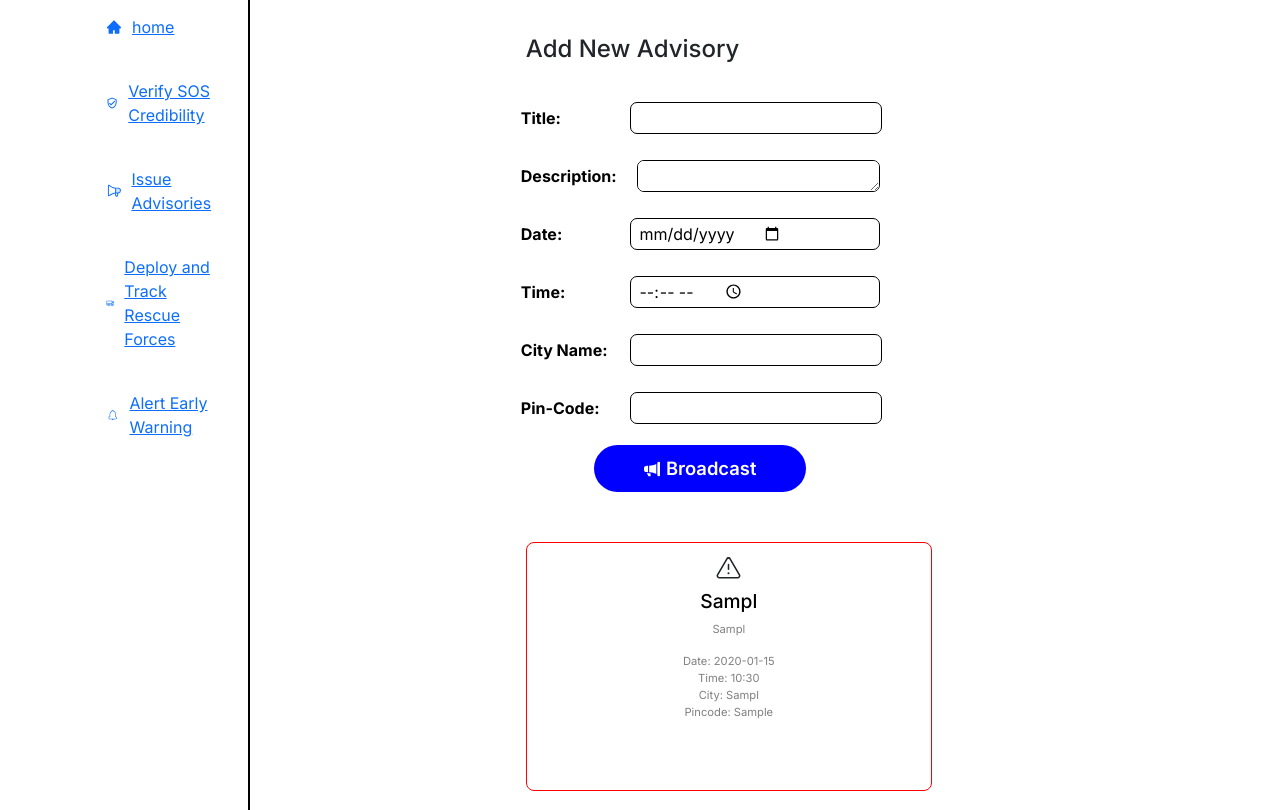
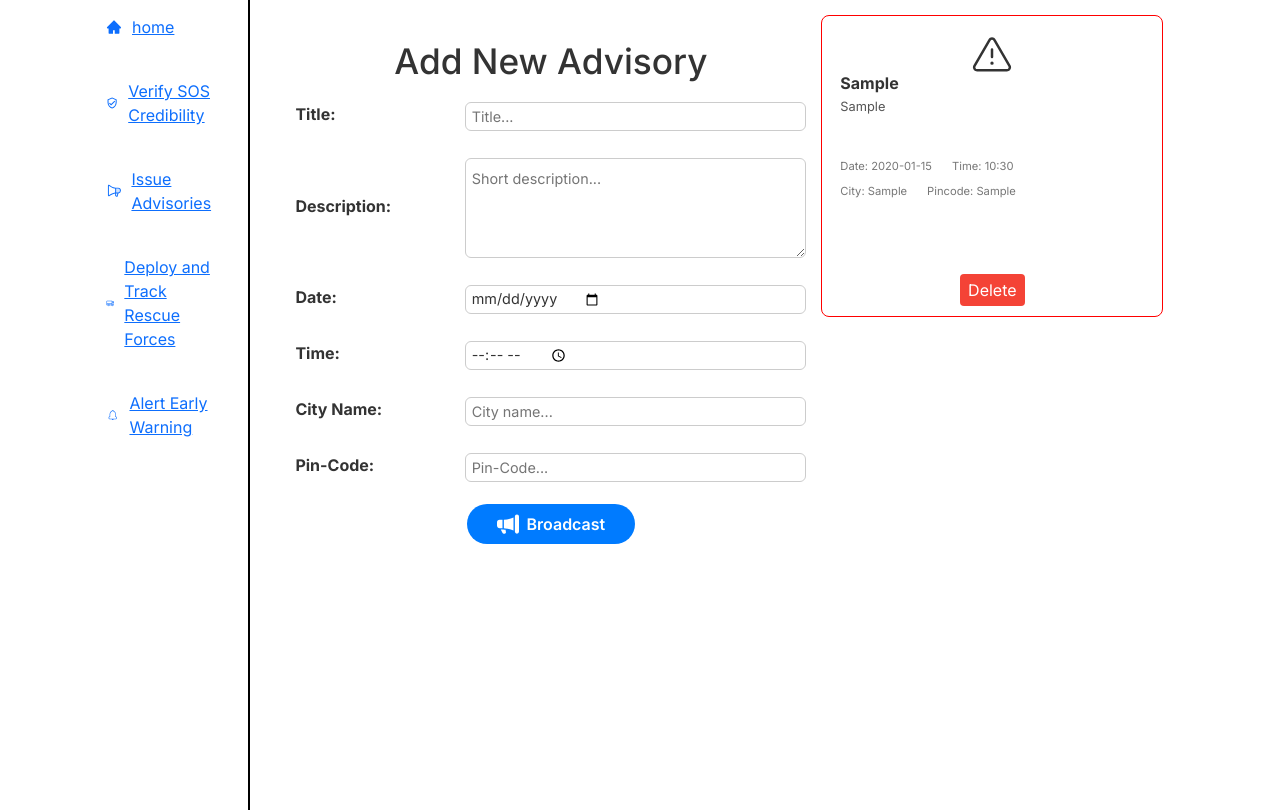
Before and after one commit to Gautam-04/ProjectInternal, a React (Create React App) app in the folder Web/frontend/: page /home/advisories in a window 1280 px wide. Both pictures are taken after typing "Sample", "Sample", "2020-01-15", "10:30", "Sample", "Sample" into the empty fields and a click on the button "Broadcast". Built offline with nearby package versions, Linux system fonts and the light colour scheme.

Commit message:
Alert Updated

```diff
--- /dev/null
+++ b/Web/frontend/src/components/Advisory/AddAdvisory.css
@@ -0,0 +1,70 @@
+.add-advisory-container {
+    max-width: 600px;
+    margin-left:10px;
+    margin-top:10px;
+    padding: 10px;
+    border-radius: 8px;
+    min-width:60%;
+    height:30%;
+  }
+
+  .header {
+    text-align: center;
+    font-size: 2rem;
+    margin-bottom: 3px;
+    color: #333;
+  }
+
+  .advisory-form {
+    display: flex;
+    flex-direction: column;
+    gap: 5px;
+  }
+
+  .form-group {
+    display: flex;
+    flex-direction: column;
+  }
+
+  .form-group label {
+    font-weight: bold;
+    color: #333;
+    margin-bottom: 5px;
+  }
+
+  .form-group input,
+  .form-group textarea {
+    padding: 3px;
+    border: 1px solid #ddd;
+    border-radius: 4px;
+    font-size: 1rem;
+    color: #333;
+    resize: vertical;
+  }
+
+  .form-group textarea {
+    min-height: 100px;
+  }
+
+  .submit-button {
+    display: flex;
+    align-items: center;
+    justify-content: center;
+    padding: 12px 20px;
+    border: none;
+    border-radius: 4px;
+    background-color: #007bff;
+    color: white;
+    font-size: 1rem;
+    font-weight: bold;
+    cursor: pointer;
+    transition: background-color 0.3s;
+  }
+
+  .submit-button:hover {
+    background-color: #0056b3;
+  }
+
+  .submit-button svg {
+    margin-right: 8px;
+  }
--- a/Web/frontend/src/components/Advisory/AddAdvisory.jsx
+++ b/Web/frontend/src/components/Advisory/AddAdvisory.jsx
@@ -1,15 +1,16 @@
 import React from "react";
 import { BsFillMegaphoneFill } from "react-icons/bs";
-
+import "./AddAdvisory.css";
 const AddAdvisory = ({ handleChange, handleSubmit, advisory }) => {
   return (
-    <div className="advisories-container">
+    <div className="add-advisory-container">
       <h2 className="header">Add New Advisory</h2>
-      <form onSubmit={handleSubmit}>
+      <form onSubmit={handleSubmit} className="advisory-form">
         <div className="form-group">
           <label htmlFor="title">Title:</label>
           <input
             type="text"
+            placeholder="Title..."
             id="title"
             name="title"
             value={advisory.title}
@@ -24,6 +25,7 @@ const AddAdvisory = ({ handleChange, handleSubmit, advisory }) => {
           <textarea
             id="description"
             name="description"
+            placeholder="Short description..."
             value={advisory.description}
             onChange={(e) => handleChange(e.target.name, e.target.value)}
             required
@@ -57,6 +59,7 @@ const AddAdvisory = ({ handleChange, handleSubmit, advisory }) => {
             type="text"
             id="cityName"
             name="cityName"
+            placeholder="City name..."
             value={advisory.cityName}
             onChange={(e) => handleChange(e.target.name, e.target.value)}
             required
@@ -68,14 +71,15 @@ const AddAdvisory = ({ handleChange, handleSubmit, advisory }) => {
             type="text"
             id="pincode"
             name="pincode"
+            placeholder="Pin-Code..."
             value={advisory.pincode}
             onChange={(e) => handleChange(e.target.name, e.target.value)}
             required
           />
         </div>
-        <button type="submit" className="broadcast">
-          <BsFillMegaphoneFill size={22} className="megaPhone" />
-          Broadcast
+        <button type="submit" className="submit-button">
+          <BsFillMegaphoneFill size={22} />
+          <span>Broadcast</span>
         </button>
       </form>
     </div>
--- a/Web/frontend/src/components/Advisory/Advisory.css
+++ b/Web/frontend/src/components/Advisory/Advisory.css
@@ -1,50 +1,89 @@
-.single-card {
+/* Container for each advisory item */
+.single-advisory {
   display: flex;
   flex-direction: column;
   align-items: center;
-  margin: 10px;
-  padding: 10px;
-  border-radius: 8px;
-  border: 1px solid red;
+  padding: 10px; /* Reduced padding for compactness */
+  border-radius: 8px; /* Reduced border-radius for a more compact look */
+  border: none; /* Removed border */
+  background-color: white; /* Ensure background is white */
+  border:1px solid red;
 }
 
+/* Advisory card styling */
 .advisory-card {
-  text-align: center; /* Center-align the text */
+  display: flex;
+  flex-direction: column;
   background-color: white;
   border: none;
-  color: gray;
-  padding: 10px 15px;
-  width: 30vw;
-  height: 25vh;
-  box-sizing: border-box;
+  color: #333; /* Darker text color for readability */
+  padding: 8px; /* Reduced padding */
+  width: 25vw; /* Reduced width for compactness */
+  height: 25vh; /* Reduced height for compactness */
+  box-sizing: border-box; /* Ensure padding and border are included in width and height */
 }
 
-.advisory-title {
-  font-size: 1.2rem; /* Larger font size for the title */
-  color: black;
+/* Icon container styling */
+.icon-container {
+  display: flex;
+  flex-direction: column;
+  align-items: center;
 }
 
-.advisory-details {
-  font-size: 0.7rem; /* Smaller font size for details */
-  color: gray;
-  gap: 10px;
+/* Title styling within advisory card */
+.advisory-title {
+  font-weight: 700;
+  font-size: 1rem; /* Further reduced font size for the title */
+  color: #333; /* Dark color for readability */
+  margin-bottom: 4px; /* Reduced space below the title */
 }
 
-.advisory-date-time{
-    display:flex;
-    flex-direction:row;
+/* Styling for advisory description */
+.advisory-description {
+  height: 7vh;
+  font-size: 0.8rem; /* Smaller font size for description */
+  color: #555; /* Darker gray color for text */
+  margin-bottom: 5px; /* Reduced space below description */
 }
 
-.advisory-date-time,
-.advisory-location {
-  display: block;
+/* Container for date, time, city, and pincode */
+.advisory-time {
+  display: flex;
   flex-direction: row;
+  gap: 20px; /* Reduced space between each meta item */
+  font-size: 0.7rem; /* Smaller font size for meta information */
+  color: #777; /* Lighter gray for text */
+  margin-bottom: 8px; /* Reduced space below meta section */
 }
+.advisory-city {
+  display: flex;
+  flex-direction: row;
+  gap: 20px; /* Reduced space between each meta item */
+  font-size: 0.7rem; /* Smaller font size for meta information */
+  color: #777; /* Lighter gray for text */
+  margin-bottom: 8px; /* Reduced space below meta section */
+}
+
+/* Delete button styling */
 .delete-button {
-    margin-top:5px;
-    padding:2px;
+  padding: 4px 8px; /* Reduced padding for a smaller button */
+  margin-top: 3rem; /* Adjusted margin for button placement */
+  background-color: #f44336; /* Red background for delete button */
+  color: white;
+  border: none;
+  border-radius: 4px;
+  cursor: pointer;
+  transition: background-color 0.3s; /* Smooth transition for hover effect */
 }
-.disasters-container{
-    display:flex;
-    flex-direction:row;
+
+.delete-button:hover {
+  background-color: #d32f2f; /* Darker red on hover */
 }
+
+/* Container for disaster items */
+.disasters-container {
+  display: flex;
+  flex-wrap: wrap; /* Allow items to wrap to the next line */
+  gap: 10px; /* Reduced space between items */
+  justify-content: center; /* Center items horizontally */
+}
--- a/Web/frontend/src/components/Advisory/SingleAdvisory.jsx
+++ b/Web/frontend/src/components/Advisory/SingleAdvisory.jsx
@@ -3,24 +3,30 @@ import { GoAlert } from "react-icons/go";
 
 const SingleAdvisory = ({ item, index }) => {
   return (
-    <div className="single-card">
-      <div className="icon-container">
-        <GoAlert size={25} />
-      </div>
+    <div className="">
+      {" "}
+      {/* Add class to wrap advisory */}
       <div className="advisory-card">
-        <h3 className="advisory-title">{item.title?.slice(0, 5)}</h3>
+        <div className="icon-container">
+          <GoAlert size={40} className="advisory-icon" />{" "}
+          {/* Corrected className */}
+        </div>
+        <h3 className="advisory-title">{item.title?.slice(0, 20)}</h3>{" "}
+        {/* Increased slice length for better display */}
         <div className="advisory-details">
           <p className="advisory-description">
-            {item.description?.slice(0, 5)}
+            {item.description?.slice(0, 100)}{" "}
+            {/* Increased slice length for better display */}
           </p>
-          <div className="advisory-date-time">
+          <div className="advisory-time">
             <div>Date: {item.date}</div>
             <div>Time: {item.time}</div>
           </div>
-          <p className="advisory-location">
-            <div>City: {item.cityName?.slice(0, 5)}</div>
+          <div className="advisory-city">
+            <div>City: {item.cityName?.slice(0, 20)}</div>{" "}
+            {/* Increased slice length for better display */}
             <div>Pincode: {item.pincode?.slice(0, 6)}</div>
-          </p>
+          </div>
         </div>
       </div>
     </div>
--- a/Web/frontend/src/pages/Advisories/Advisories.css
+++ b/Web/frontend/src/pages/Advisories/Advisories.css
@@ -1,116 +1,126 @@
+/* Container for the entire advisory panel */
 .advisory-panel {
     display: flex;
-    flex-direction: column;
-    margin: auto;
-    width: 100%;
+    flex-direction: row;
+    margin: 0 auto;
     height: 100vh; /* Full viewport height */
     overflow: auto; /* Enable scrolling if needed */
 }
 
+/* Hide scrollbar for WebKit browsers */
 .advisory-panel::-webkit-scrollbar {
-    display: none; /* Hide scrollbar for WebKit browsers */
+    display: none;
 }
 
+/* Hide scrollbar for Firefox */
 .advisory-panel {
-    scrollbar-width: none; /* Hide scrollbar for Firefox */
+    scrollbar-width: none;
 }
 
+/* Container for advisory and disaster sections */
 .advisories-container,
 .disasters-container {
     flex: 1; /* Flex grow to fill available space */
     margin: auto;
     max-width: 50%; /* Maximum width for each container */
-    border-radius: 5%; /* Rounded corners */
-    padding: 20px;
+    border-radius: 8px; /* Rounded corners */
+    padding-top:10px;
     box-sizing: border-box; /* Include padding and border in total width and height */
     display: flex; /* Use flexbox for layout */
     flex-wrap: wrap; /* Allow items to wrap if needed */
     gap: 15px; /* Space between items */
 }
 
+/* Header styling */
 .header {
-    padding: 10px;
+    padding: 15px;
     display: flex;
+    margin: auto;
     justify-content: center;
-    font-size: 1.5rem; /* Font size for the header */
+    font-size: 2.2rem; /* Slightly larger font size for better visibility */
+    color: #333; /* Darker color for better readability */
 }
 
+/* Form container to center the form */
 .form-container {
     display: flex;
     justify-content: center; /* Center horizontally */
     align-items: center; /* Center vertically if desired */
     height: 100%; /* Ensure container takes full height if needed */
+    padding: 20px; /* Add padding for better spacing */
 }
 
+/* Form group styling */
 .form-group {
-    margin-bottom: 1rem;
+    margin-bottom: 0.75rem; /* Reduced margin for compactness */
     display: flex;
     flex-direction: row;
     align-items: center; /* Align items vertically in the center */
-    padding: 5px;
-    gap: 10px; /* Space between label and input */
+    padding: 5px; /* Reduced padding */
+    gap: 8px; /* Reduced space between label and input */
 }
 
+/* Label styling in form group */
 .form-group label {
     font-weight: bold;
-    color: black;
-    flex: 0 0 25%; /* Adjust width for label */
-    margin-right: 10px; /* Space between label and input */
+    color: #333; /* Darker color for better readability */
+    flex: 0 0 30%; /* Adjust width for label */
+    margin-right: 8px; /* Reduced space between label and input */
     display: flex;
     align-items: center; /* Center vertically in the available space */
 }
 
+/* Input and textarea styling */
 .form-group input,
 .form-group textarea {
     flex: 1; /* Fill available space */
-    padding: 8px;
-    border-radius: 7px;
-    border: solid 1px black;
-    font-size: 1rem;
-    color: black;
+    padding: 6px; /* Reduced padding */
+    border-radius: 6px; /* Slightly smaller border radius */
+    border: 1px solid #ccc; /* Softer border color */
+    font-size: 0.9rem; /* Smaller font size */
+    color: #333; /* Darker text color for better readability */
     display: flex;
     align-items: center; /* Center text vertically */
+    height: 1.8rem; /* Adjusted height for compactness */
+    line-height: 1.8rem; /* Align text vertically in the middle */
 }
 
+/* Active state for input and textarea */
 .form-group input:active,
 .form-group textarea:active {
-    border: solid 0.5px grey; /* Subtle change on active state */
+    border: 1px solid #888; /* Slightly darker border on active state */
 }
 
-/* Optional: Ensure form elements are compact */
-.form-group input,
-.form-group textarea {
-    height: 2rem; /* Adjust height to make it compact */
-    line-height: 2rem; /* Align text vertically in the middle */
-}
-
-
+/* Submit button styling */
 button[type="submit"] {
     display: flex;
     margin: auto;
     flex-direction: row;
     align-items: center;
-    padding: 10px 50px;
-    border-radius: 30px;
+    padding: 8px 30px; /* Reduced padding */
+    border-radius: 25px; /* Smaller border radius */
     font-weight: 600;
-    font-size: 1.15rem;
-    background-color: blue;
+    font-size: 1rem; /* Smaller font size */
+    background-color: #007bff; /* Primary blue color */
     color: white;
-    transition: background-color 0.2s ease-in-out;
+    transition: background-color 0.3s ease-in-out; /* Smoother transition */
     cursor: pointer;
     border: none;
 }
 
+/* Hover effect for submit button */
 button[type="submit"]:hover {
-    background-color: #66c; /* Hover effect */
+    background-color: #0056b3; /* Darker blue on hover */
 }
 
+/* Adjust margin for specific elements */
 .megaPhone {
-    margin-right: 5%;
+    margin-right: 10px; /* Increased margin for better spacing */
 }
 
+/* Responsive styling for smaller screens */
 @media (max-width: 500px) {
     button[type="submit"] {
-        width: 80%; /* Adjust button width on smaller screens */
+        width: 90%; /* Adjust button width on smaller screens */
     }
 }
--- a/Web/frontend/src/pages/Auth/Auth.css
+++ b/Web/frontend/src/pages/Auth/Auth.css
@@ -1,14 +1,15 @@
 .login-form {
-    margin: 10% auto;
-    gap: 10px;
-    width: 30%;
-    height: fit-content;
-    color: black;
-
-    .nav-link {
-        color: black;
-    }
-}
+    margin: 10% auto; /* Center form vertically and horizontally with top margin */
+    padding: 20px; /* Add padding inside the form for spacing */
+    gap: 10px; /* Space between form elements */
+    width: 30%; /* Width of the form */
+    height: fit-content; /* Adjust height based on content */
+    color: black; /* Text color inside the form */
+    background-color: #fff; /* White background for the form */
+    border-radius: 8px; /* Slightly rounded corners */
+    border: 1px solid #ddd; /* Light border around the form */
+    box-shadow: 0 4px 8px rgba(0, 0, 0, 0.1); /* Subtle shadow for better visibility */
+  }
 
 .login-button {
     padding: 0 30px;
```
